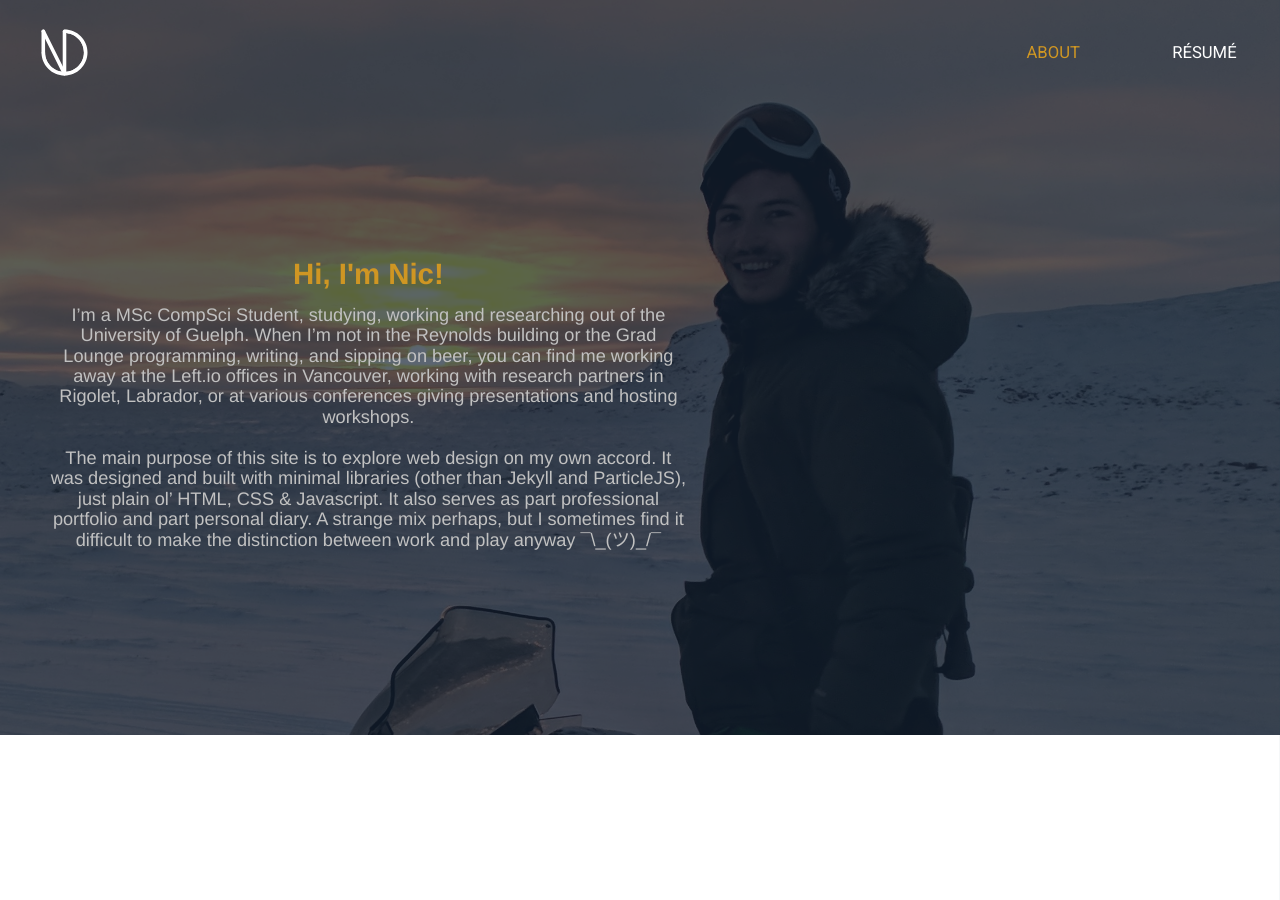
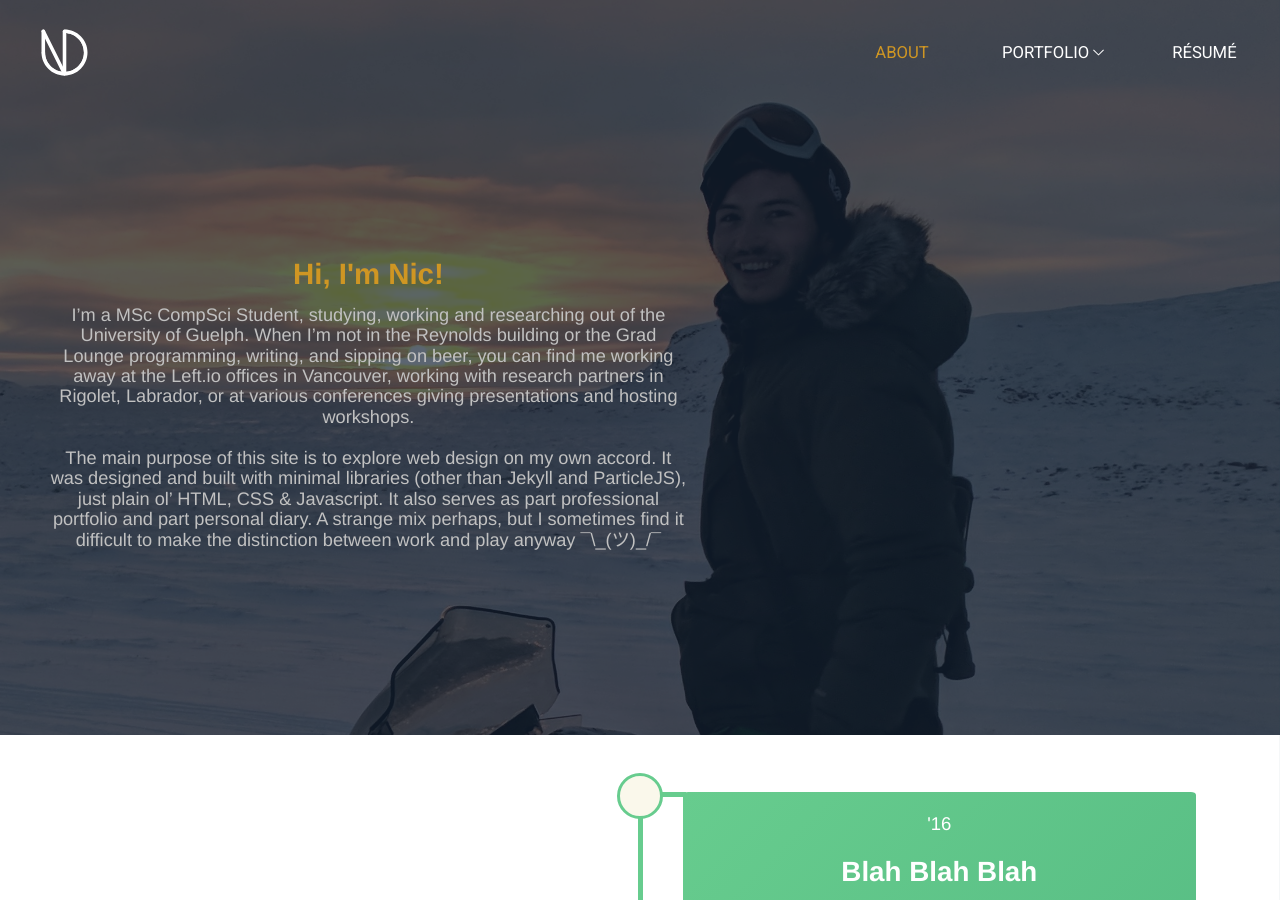
Before and after one commit to Durishn/nicdurish.ca-v1, a Jekyll site: the page built from pages/about.html, in a window 1280 px wide and 900 px high. Built offline with Jekyll 4.4.1, drawn with Linux system fonts in a browser that asks for light colours; nearby versions of some CDN libraries; some of the changed text lies outside the part shown.

Commit message:
some fixes, adding timeline, will fix later

```diff
--- a/_includes/head.html
+++ b/_includes/head.html
@@ -10,7 +10,7 @@
 	<link rel="shortcut icon" type="image/png" href="/img/favicon.png">
 
 	  <!-- Necessary Libaries -->
-    <script src="https://ajax.googleapis.com/ajax/libs/jquery/3.1.1/jquery.min.js"></script>
+    <script src="https://code.jquery.com/jquery-2.2.4.min.js"></script>
     <script src="../js/particles.js"></script>
     <script src="../js/uilang.js"></script>
     <script src="../js/scripts.js"></script>
--- a/_includes/header.html
+++ b/_includes/header.html
@@ -32,12 +32,15 @@
             <li {% if page.url contains '/presentations/' or page.path contains "presentations/"%} id="current" {% endif %}>
               <a href="{{ site.baseurl }}/presentations/">PRESENTATIONS</a>
             </li>
+            <li {% if page.url contains '/awards/' or page.path contains "awards/"%} id="current" {% endif %}>
+              <a href="{{ site.baseurl }}/awards/">AWARDS</a>
+            </li>
             <li {% if page.url contains '/press/' or page.path contains "press/"%} id="current" {% endif %}>
               <a href="{{ site.baseurl }}/press/">PRESS</a>
             </li>
           </ul>
         </li>
-      </div>-->
+      </div>
 
       <!-- Resume -->
       <li {% if page.url contains '/resume/' or page.path contains "resume/"%} id="current" {% endif %} class="nav-item">
@@ -98,11 +101,14 @@
           <li {% if page.url contains '/presentations/' or page.path contains "presentations/"%} id="current" {% endif %}>
             <a href="{{ site.baseurl }}/presentations/">PRESENTATIONS</a>
           </li>
+          <li {% if page.url contains '/awards/' or page.path contains "awards/"%} id="current" {% endif %}>
+            <a href="{{ site.baseurl }}/awards/">AWARDS</a>
+          </li>
           <li {% if page.url contains '/press/' or page.path contains "press/"%} id="current" {% endif %}>
             <a href="{{ site.baseurl }}/press/">PRESS</a>
           </li>
         </ul>
-      </li>-->
+      </li>
 
       <!-- Resume -->
       <li {% if page.url contains '/resume/' or page.path contains "resume/"%} id="current" {% endif %} class="mobile-nav-item">
--- a/css/custom/includes/_header.scss
+++ b/css/custom/includes/_header.scss
@@ -350,7 +350,6 @@
     .nav div.main_list ul {
         flex-direction: column;
         width: 100%;
-        height: 100vh;
         top: 0;
         right: 0;
         left: 0;
--- /dev/null
+++ b/css/custom/includes/timeline.scss
@@ -0,0 +1,140 @@
+$title-background: #3d9e67;
+$background-color: #faf8eb;
+$content-background-color: #67CC8E;
+$content-background-gradient: #56BC83;
+$time-color: #fff;
+$text-color: #fff;
+$content-width: 37vw;
+
+
+.timeline{
+  color: $text-color;
+
+  ul{
+    padding: 50px 10px 0px 10px;
+    margin: 0;
+
+    li{
+      background: $content-background-color;
+      position: relative;
+      margin: 0 auto;
+      width: 5px;
+      padding-bottom: 40px;
+      list-style-type: none;
+
+      &:last-child{
+        padding-bottom: 7px;
+      }
+
+      &:before{
+        content: '';
+        background: $background-color;
+        position: absolute;
+        left: 50%;
+        top: -12px;
+        transform: translateX(-50%);
+        -webkit-transform: translateX(-50%);
+        width: 40px;
+        height: 40px;
+        border: 3px solid $content-background-color;
+        -webkit-border-radius: 50%;
+        -moz-border-radius: 50%;
+        border-radius: 50%;
+        z-index: 1;
+      }
+
+      .hidden {
+        opacity: 0;
+      }
+
+      .content{
+        background: $content-background-color;
+        position: relative;
+        top: 7px;
+        width: $content-width;
+        padding: 20px;
+
+        h2{
+          color: $time-color;
+          padding-bottom: 10px;
+          text-align: center;
+        }
+
+        p{
+          text-align: center;
+        }
+
+        &:before{
+          content: '';
+          background: $content-background-color;
+          position: absolute;
+          top: 0px;
+          width: 38px;
+          height: 5px;
+        }
+      }
+
+      &:nth-child(odd) .content {
+        left: 45px;
+        background: $content-background-color;
+        background: -webkit-linear-gradient(-45deg, $content-background-gradient , $content-background-color);
+        background: linear-gradient(-45deg,  $content-background-gradient , $content-background-color);
+        border-radius:1%;
+      }
+
+      &:nth-child(odd) .content:before {
+        left: -35px;
+      }
+
+      &:nth-child(even) .content {
+        left: calc(-#{$content-width} - 86px);
+        background: $content-background-color;
+        background: -webkit-linear-gradient(45deg, $content-background-gradient , $content-background-color);
+        background: linear-gradient(45deg,  $content-background-gradient , $content-background-color);
+        border-radius:1%;
+      }
+
+      &:nth-child(even) .content:before {
+        right: -35px;
+      }
+    }
+  }
+}
+
+/* -------------------------
+   ----- Media Queries -----
+   ------------------------- */
+
+@media screen and (max-width: 1020px) {
+  .timeline ul li .content {
+    width: $content-width;
+  }
+  .timeline ul li:nth-child(even) .content {
+    left: calc(-$content-width - 86px);
+  }
+}
+
+@media screen and (max-width: 700px) {
+  .timeline ul li {
+    margin-left: 20px;
+
+    .content {
+      width: calc(100vw - 130px);
+
+      h2{
+        text-align: initial;
+      }
+    }
+
+    &:nth-child(even) .content {
+      left: 45px;
+      background: $content-background-color;
+      background: -webkit-linear-gradient(-45deg, $content-background-gradient , $content-background-color);
+      background: linear-gradient(-45deg,  $content-background-gradient , $content-background-color);
+    }
+
+    &:nth-child(even) .content:before {
+      left: -33px;
+    }
+  }
+}
--- a/css/main.scss
+++ b/css/main.scss
@@ -11,6 +11,7 @@
 @import 'custom/includes/header';
 @import 'custom/includes/footer';
 @import 'custom/includes/404';
+@import 'custom/includes/timeline';
 @import url('https://fonts.googleapis.com/css?family=Quicksand:400,500,700');
 
 /*******
--- a/js/scripts.js
+++ b/js/scripts.js
@@ -9,14 +9,6 @@
       $('.nav').removeClass('affix');
   }
 });
-
-/*****************
-* Particle Animation
-*****************/
-particlesJS.load('particles-js', '../assets/particles.json', function() {
-  console.log('callback - particles.js config loaded');
-});
-
 
 /*****************
 * Mobile Dropdown Animation
@@ -34,6 +26,42 @@
   });
 })(jQuery);
 
+
+
+/*****************
+* Timeline Animations
+*****************/
+$('.content').each( function(i){
+
+  var bottom_of_object= $(this).offset().top + $(this).outerHeight();
+  var bottom_of_window = $(window).height();
+
+  if( bottom_of_object > bottom_of_window){
+    $(this).addClass('hidden');
+  }
+});
+
+$(window).scroll( function(){
+    /* Check the location of each element hidden */
+    $('.hidden').each( function(i){
+
+        var bottom_of_object = $(this).offset().top + $(this).outerHeight();
+        var bottom_of_window = $(window).scrollTop() + $(window).height();
+
+        /* If the object is completely visible in the window, fadeIn it */
+        if( bottom_of_window > bottom_of_object ){
+          $(this).animate({'opacity':'1'},700);
+        }
+    });
+});
+
+
+/*****************
+* Particle Animation
+*****************/
+particlesJS.load('particles-js', '../assets/particles.json', function() {
+  console.log('callback - particles.js config loaded');
+});
 
 /*****************
 * Parallax Banner Animation
--- a/pages/about.html
+++ b/pages/about.html
@@ -16,5 +16,67 @@
 </div>
 
 
-<div class="row" style="height:200vh">
+<div class="page-content">
+	<section class="timeline">
+
+		<ul>
+			<li>
+			  <div class="content">
+			  	<time>'16</time>
+			    <h2>
+			    	Blah Blah Blah
+			    </h2>
+			    <p>Lorem ipsum dolor sit amet, consectetur adipisicing elit. Alias debitis praesentium itaque veniam dolorum cupiditate asperiores optio beatae, qui perferendis ipsam odit modi nemo natus corrupti neque quos distinctio facilis?</p>
+			  </div>
+			</li>
+			<li>
+			  <div class="content">
+			    <h2>
+			      <time>2015</time>
+			    </h2>
+			    <p>Lorem ipsum dolor sit amet, consectetur adipisicing elit. Obcaecati quas, reiciendis quis sequi voluptatem consectetur adipisci accusamus hic vel vero ea ad iure! Natus, ipsum, enim aspernatur fugit voluptatibus similique?</p>
+			  </div>
+			</li>
+			<li>
+			  <div class="content">
+			    <h2>
+			      <time>2012</time>
+			    </h2>
+			    <p>Lorem ipsum dolor sit amet, consectetur adipisicing elit. Officiis, expedita. Dolorem blanditiis, delectus omnis eos accusamus mollitia et cupiditate officia maxime vel, nesciunt alias eius, quibusdam in ea eveniet ut!</p>
+			  </div>
+			</li>
+			<li>
+			  <div class="content">
+			    <h2>
+			      <time>2010</time>
+			    </h2>
+			    <p>Lorem ipsum dolor sit amet, consectetur adipisicing elit. Veritatis voluptas voluptatum dolorum, quibusdam dignissimos animi pariatur laboriosam quis explicabo similique aperiam debitis quam velit quod, reprehenderit harum ratione. Iste, unde?</p>
+			  </div>
+			</li>
+			<li>
+			  <div class="content">
+			    <h2>
+			      <time>2008</time>
+			    </h2>
+			    <p>Lorem ipsum dolor sit amet, consectetur adipisicing elit. Amet inventore odit placeat in laboriosam dolore ducimus vero, sapiente ipsam veritatis, numquam libero itaque dolores natus ex aliquam nam nihil cumque.</p>
+			  </div>
+			</li>
+			<li>
+			  <div class="content">
+			    <h2>
+			      <time>2007</time>
+			    </h2>
+			    <p>Lorem ipsum dolor sit amet, consectetur adipisicing elit. Odit sequi nobis, blanditiis quae dolorem quasi reiciendis odio qui fugit? Officiis quos aspernatur mollitia dolorum pariatur repellendus quaerat dolorem magnam quo.</p>
+			  </div>
+			</li>
+			<li>
+			  <div class="content">
+			    <h2>
+			      <time>2004</time>
+			    </h2>
+			    <p>Lorem ipsum dolor sit amet, consectetur adipisicing elit. Vel corporis sunt nostrum velit quibusdam neque porro ratione quos dolor libero. Tempore consequatur natus nostrum delectus provident fugiat corporis error ipsa.</p>
+			  </div>
+			</li>
+		</ul>
+	</section>
 </div>
```
Also changed, not shown: other parts of _includes/header.html (+2 -2 lines), _includes/header_fixed.html (+10 -4 lines), 9 other files.
